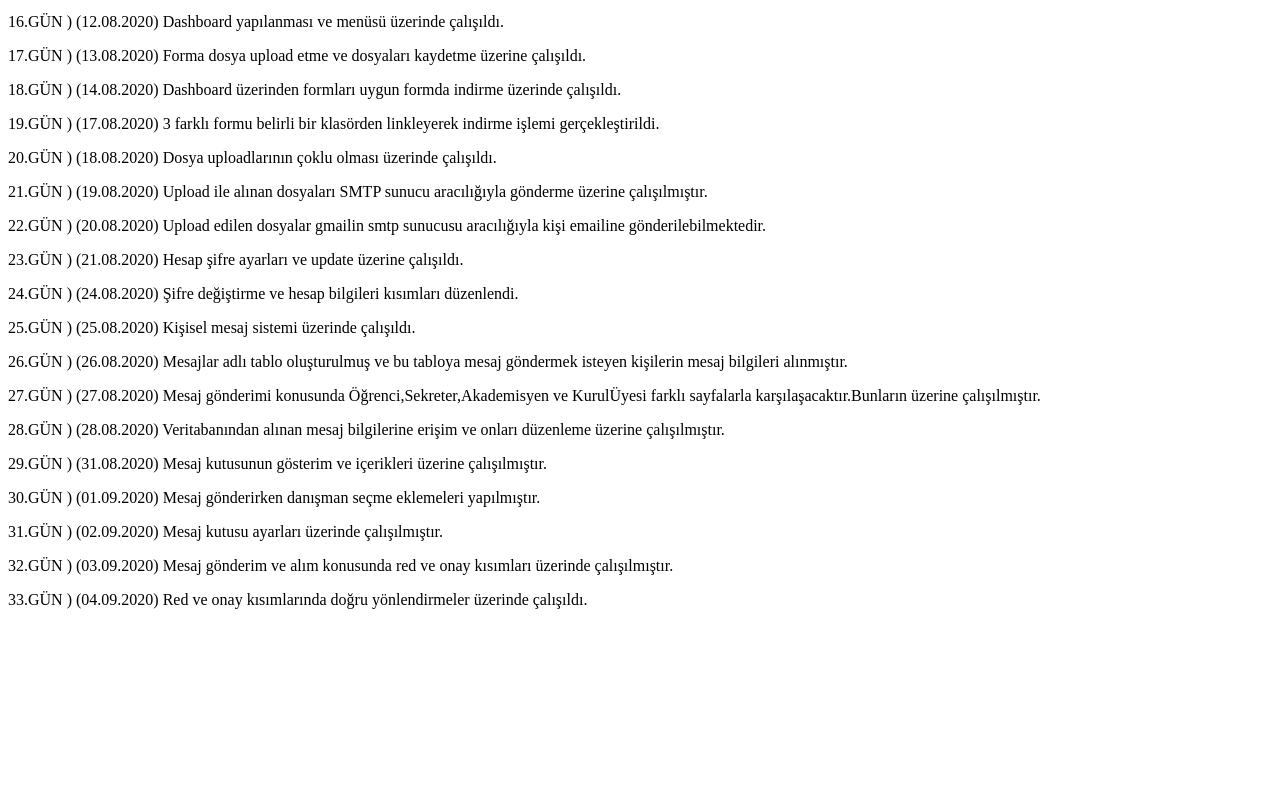
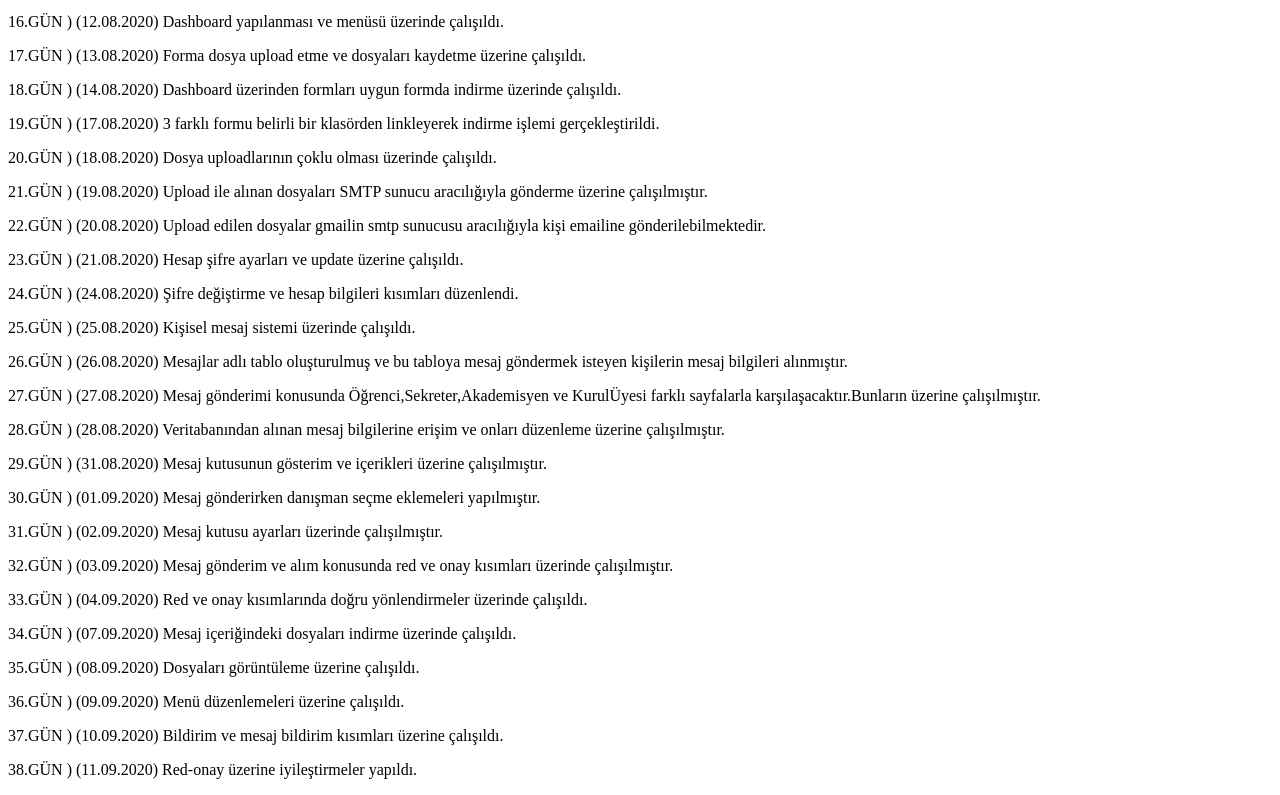
Before and after one commit to Veklor/Veklor.github.io, a plain HTML site: page index.html in a window 1280 px wide. Shown: the part 531-1326 px from the top of the page. Before the commit the page ends 1156 px from the top, so only its background shows below. Drawn offline with Linux system fonts and the light colour scheme.

Commit message:
11.09.2020

```diff
--- a/index.html
+++ b/index.html
@@ -112,7 +112,21 @@
 <p>
     33.GÜN ) (04.09.2020) Red ve onay kısımlarında doğru yönlendirmeler üzerinde çalışıldı.
 </p>
-
+<p>
+    34.GÜN ) (07.09.2020) Mesaj içeriğindeki dosyaları indirme üzerinde çalışıldı.
+</p>
+<p>
+    35.GÜN ) (08.09.2020) Dosyaları görüntüleme üzerine çalışıldı.
+</p>
+<p>
+    36.GÜN ) (09.09.2020) Menü düzenlemeleri üzerine çalışıldı.
+</p>
+<p>
+    37.GÜN ) (10.09.2020) Bildirim ve mesaj bildirim kısımları üzerine çalışıldı.
+</p>
+<p>
+    38.GÜN ) (11.09.2020) Red-onay üzerine iyileştirmeler yapıldı.
+</p>
 
 
 </body>
```
